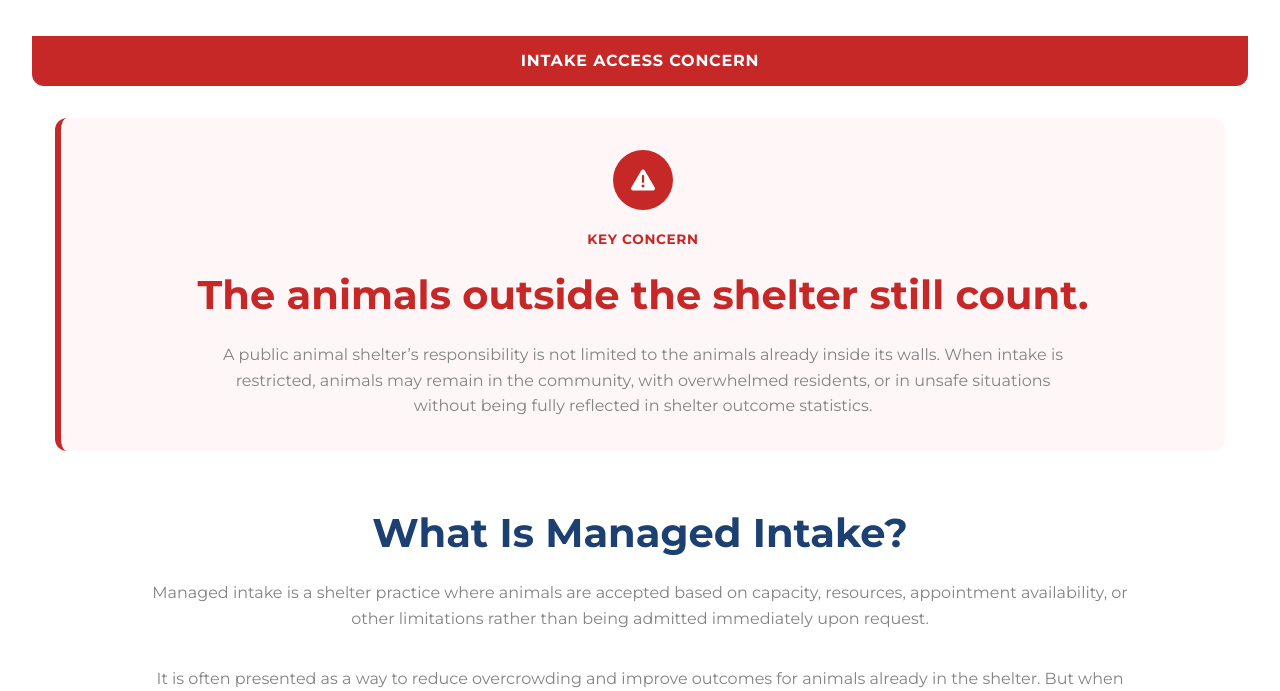
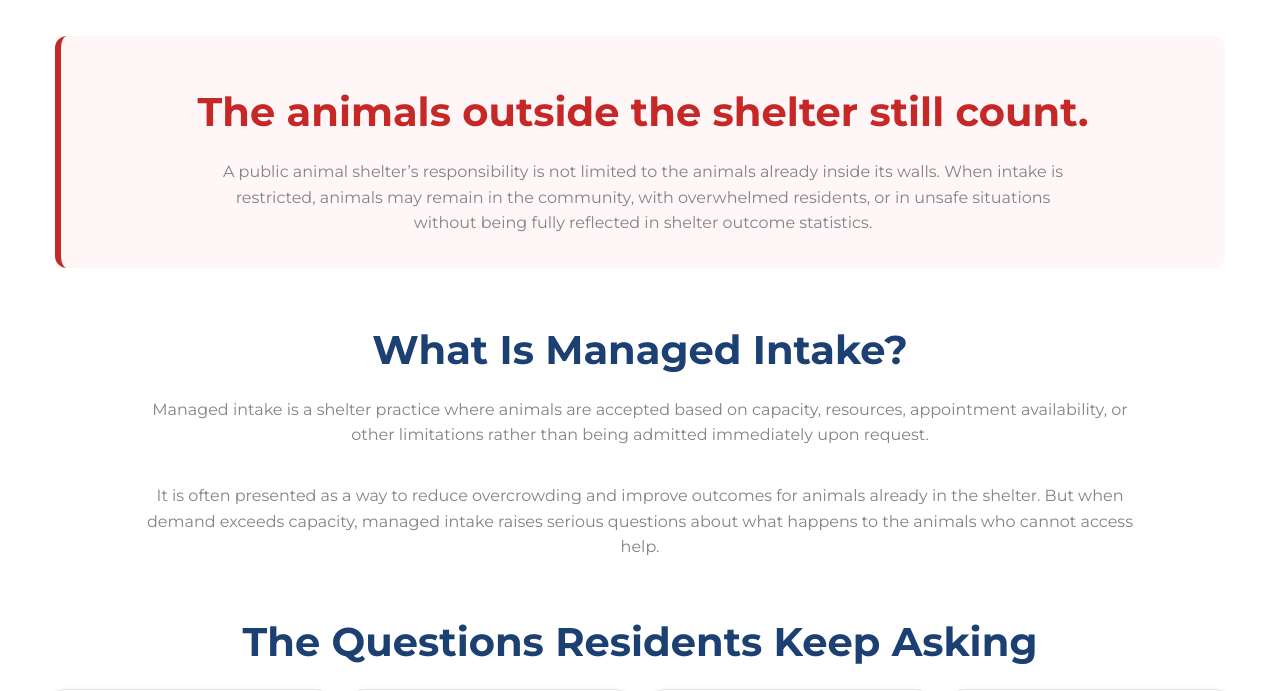
Before and after one commit to whitleybacon/gwinnett-animal-advocacy-alliance, a Jekyll site: the page built from issues/managed-intake/index.html, in a window 1280 px wide and 900 px high, scrolled down 539 px, cut to the strip 209-900 px from the top of the window. Built offline with Jekyll 4.4.1, drawn with Linux system fonts in a browser that asks for light colours.

Commit message:
Update index.html

```diff
--- a/issues/managed-intake/index.html
+++ b/issues/managed-intake/index.html
@@ -31,20 +31,6 @@ title: Managed Intake
     </div>
 </section>
 
-<div style="
-    background:#c62828;
-    color:white;
-    text-align:center;
-    padding:.75rem 1rem;
-    font-weight:700;
-    text-transform:uppercase;
-    letter-spacing:.05em;
-    border-radius:0 0 12px 12px;
-    max-width:1200px;
-    margin:0 auto 2rem;
-">
-    Intake Access Concern
-</div>
 
 <section class="home-section">
     <div style="
@@ -56,31 +42,6 @@ title: Managed Intake
         margin:0 auto;
         text-align:center;
     ">
-
-        <div style="
-            width:60px;
-            height:60px;
-            background:#c62828;
-            color:white;
-            border-radius:50%;
-            display:flex;
-            align-items:center;
-            justify-content:center;
-            margin:0 auto 1rem;
-            font-size:1.5rem;
-        ">
-            <i class="fas fa-exclamation-triangle"></i>
-        </div>
-
-        <span style="
-            color:#c62828;
-            font-weight:700;
-            text-transform:uppercase;
-            letter-spacing:.05em;
-            font-size:.85rem;
-        ">
-            Key Concern
-        </span>
 
         <h2 style="color:#c62828; margin-top:.75rem;">
             The animals outside the shelter still count.
```
